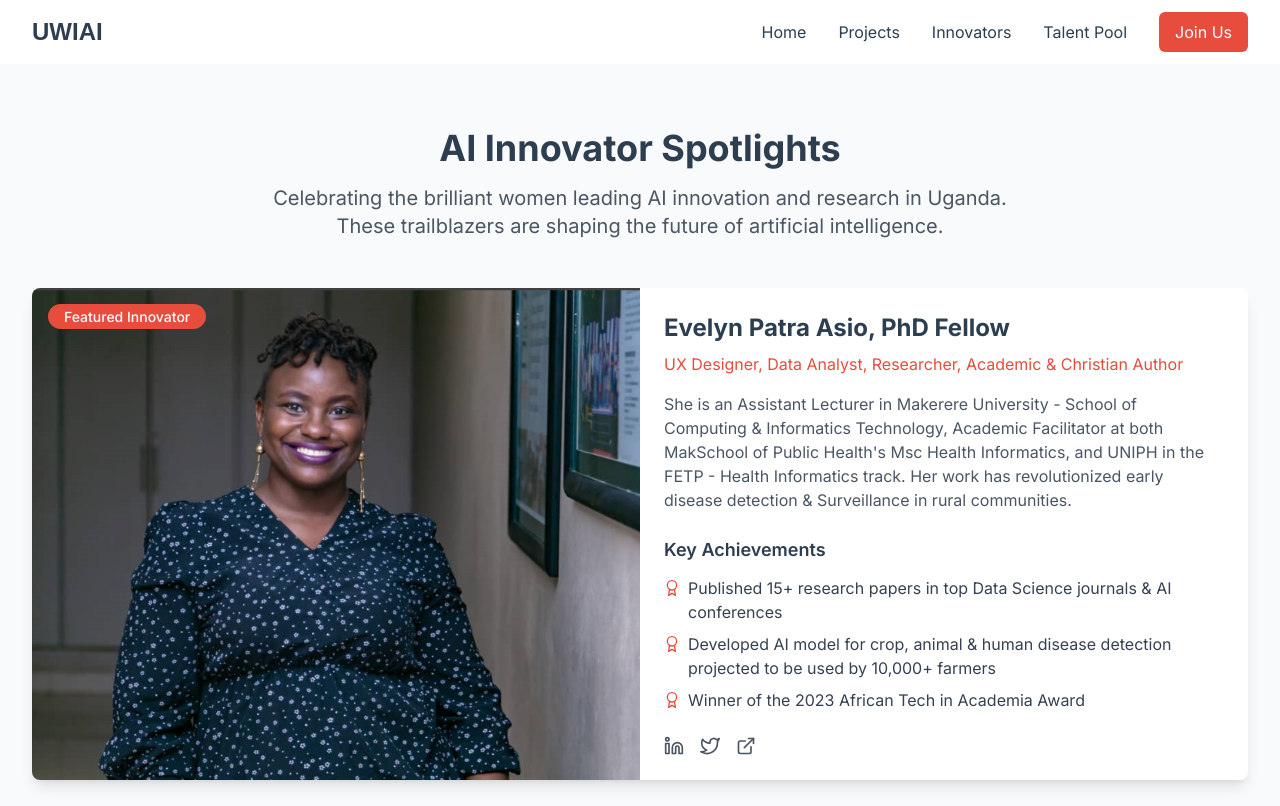
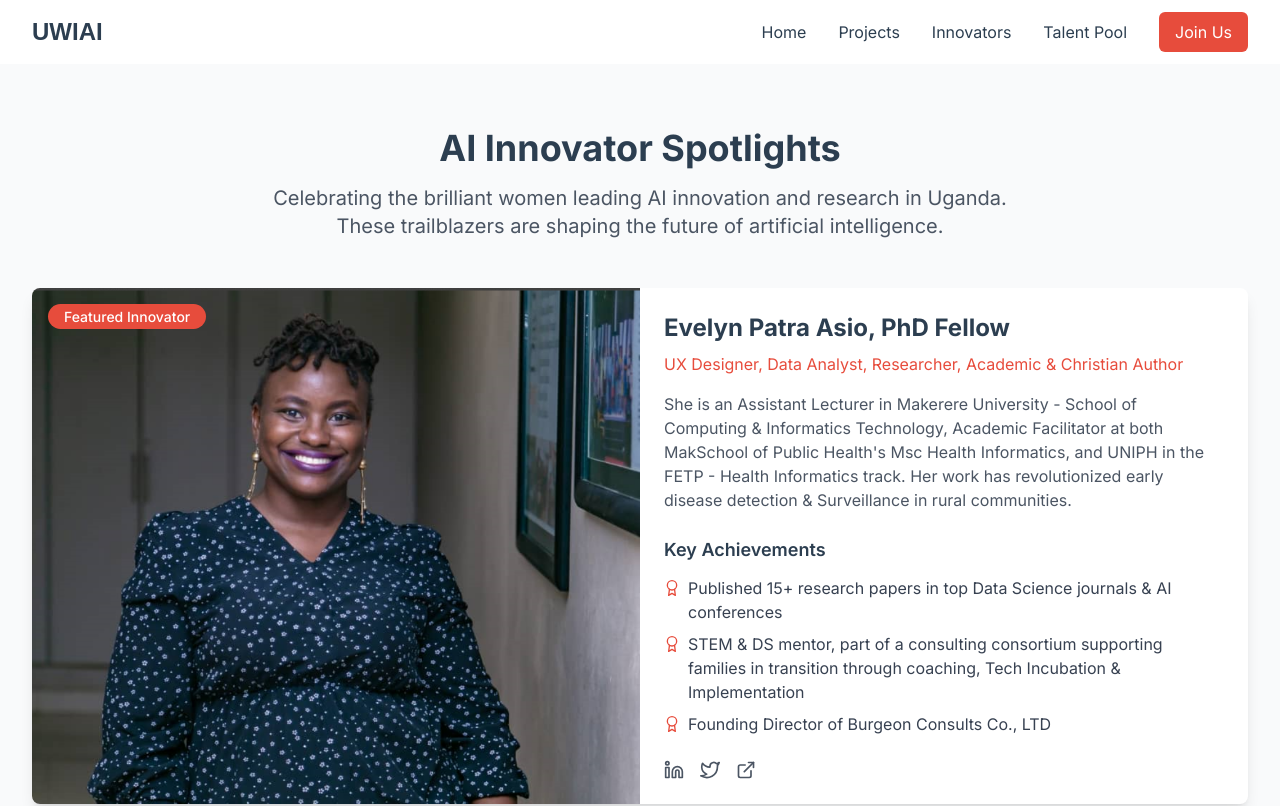
Before and after one commit to marksemakula/UgandAI-Women-s-Network-335, a React (Vite) app: page /#/innovators in a window 1280 px wide. Shown: the top 806 px of the page. Built offline with nearby package versions, Linux system fonts and the light colour scheme; a web font is replaced by a local one.

Commit message:
Update Innovators.jsx

```diff
--- a/src/pages/Innovators.jsx
+++ b/src/pages/Innovators.jsx
@@ -10,8 +10,8 @@ const innovators = [
     bio: "She is an Assistant Lecturer in Makerere University - School of Computing & Informatics Technology, Academic Facilitator at both MakSchool of Public Health's Msc Health Informatics, and UNIPH in the FETP - Health Informatics track. Her work has revolutionized early disease detection & Surveillance in rural communities.",
     achievements: [
       "Published 15+ research papers in top Data Science journals & AI conferences",
-      "Developed AI model for crop, animal & human disease detection projected to be used by 10,000+ farmers",
-      "Winner of the 2023 African Tech in Academia Award"
+      "STEM & DS mentor, part of a consulting consortium supporting families in transition through coaching, Tech Incubation & Implementation",
+      "Founding Director of Burgeon Consults Co., LTD"
     ],
     links: {
       linkedin: "https://www.linkedin.com/in/evelyn-asio-7973a423/",
```
